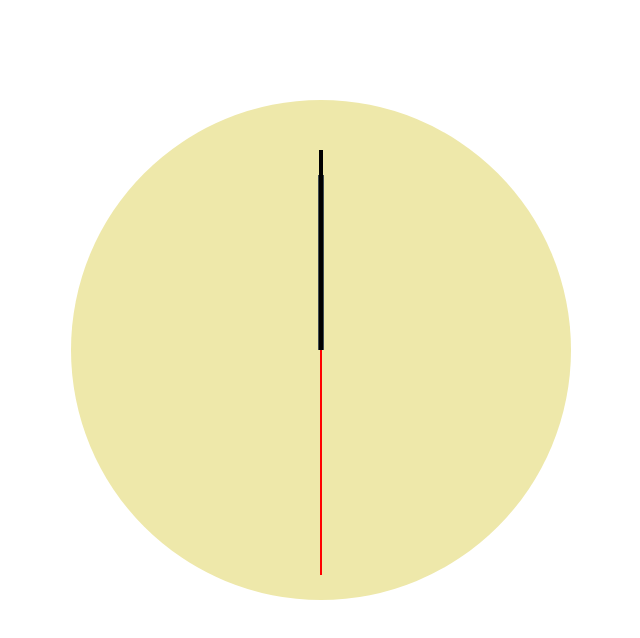
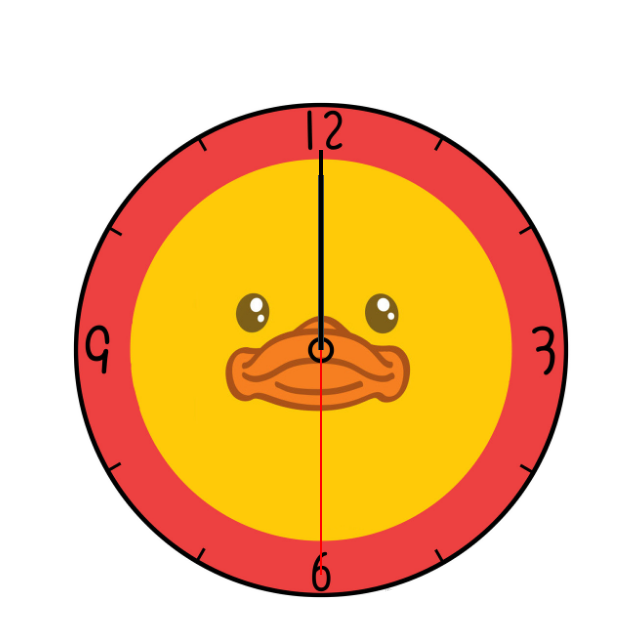
Before and after one commit to Yingying010/Yingying010.github.io, a plain HTML site: page index2.html in a window 1280 px wide. Shown: the whole page, without its empty margins (319-959 px from the left). Drawn offline with Linux system fonts and the light colour scheme.

Commit message:
Rename index.html to index2.html

```diff
--- a/7.钟表.html
+++ b/index2.html
@@ -21,7 +21,7 @@
             border-radius: 50%;
             /* border: 5px solid rgba(0, 0, 0, .3); */
             position: relative;
-            background-image: url(./clock_img/bg3.jpg);
+            background-image: url(./bg3.jpg);
             background-size: cover;
         }
 
```
